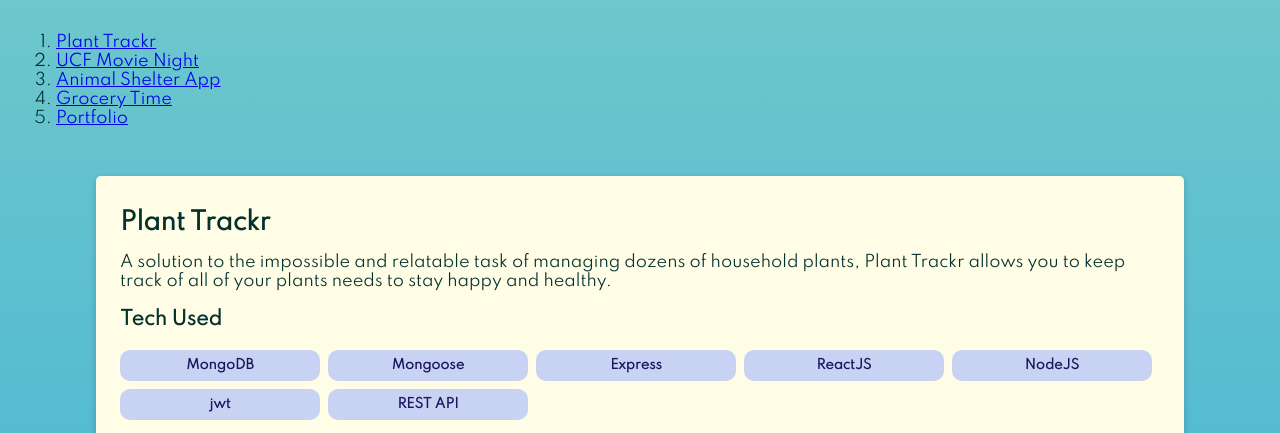
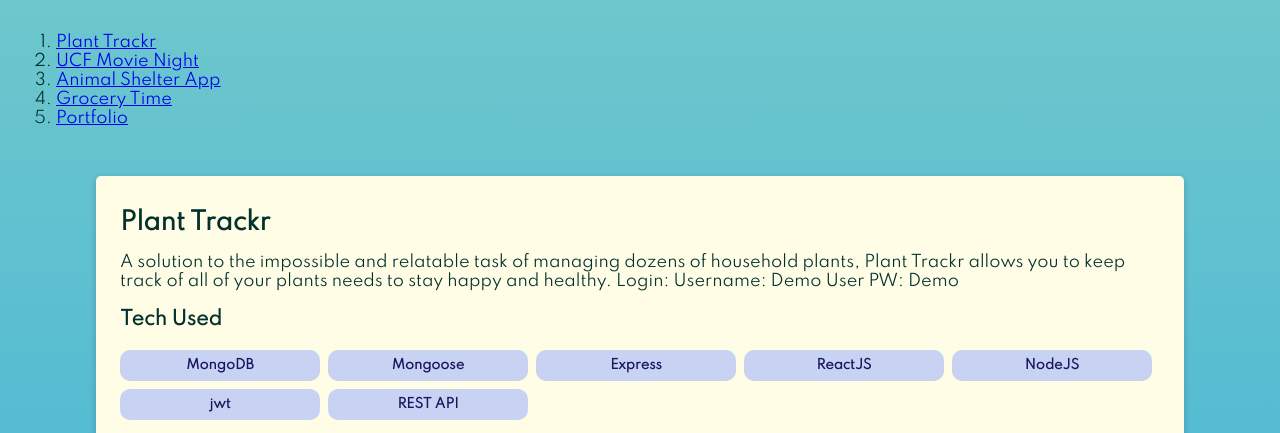
Before and after one commit to nburbinski/portfolio, a Gatsby site: page / in a window 1280 px wide. Shown: the part 342-775 px from the top of the page. Built offline with nearby package versions, Linux system fonts and the light colour scheme; Gatsby itself is replaced by a stand-in of ours.

Commit message:
edited project list

```diff
--- a/src/components/projects.js
+++ b/src/components/projects.js
@@ -9,7 +9,7 @@ const Projects = () => {
     {
       Title: "Plant Trackr",
       Description:
-        "A solution to the impossible and relatable task of managing dozens of household plants, Plant Trackr allows you to keep track of all of your plants needs to stay happy and healthy.",
+        "A solution to the impossible and relatable task of managing dozens of household plants, Plant Trackr allows you to keep track of all of your plants needs to stay happy and healthy. Login: Username: Demo User PW: Demo",
       Tech: [
         "MongoDB",
         "Mongoose",
```
